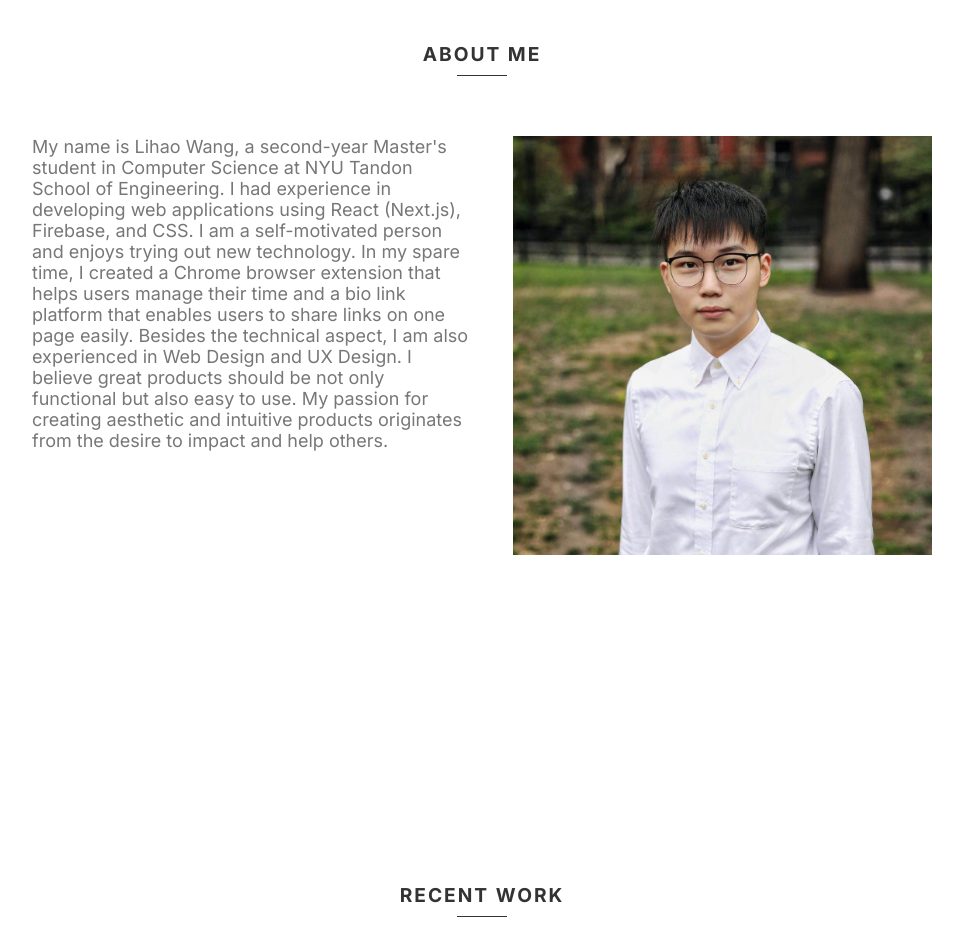
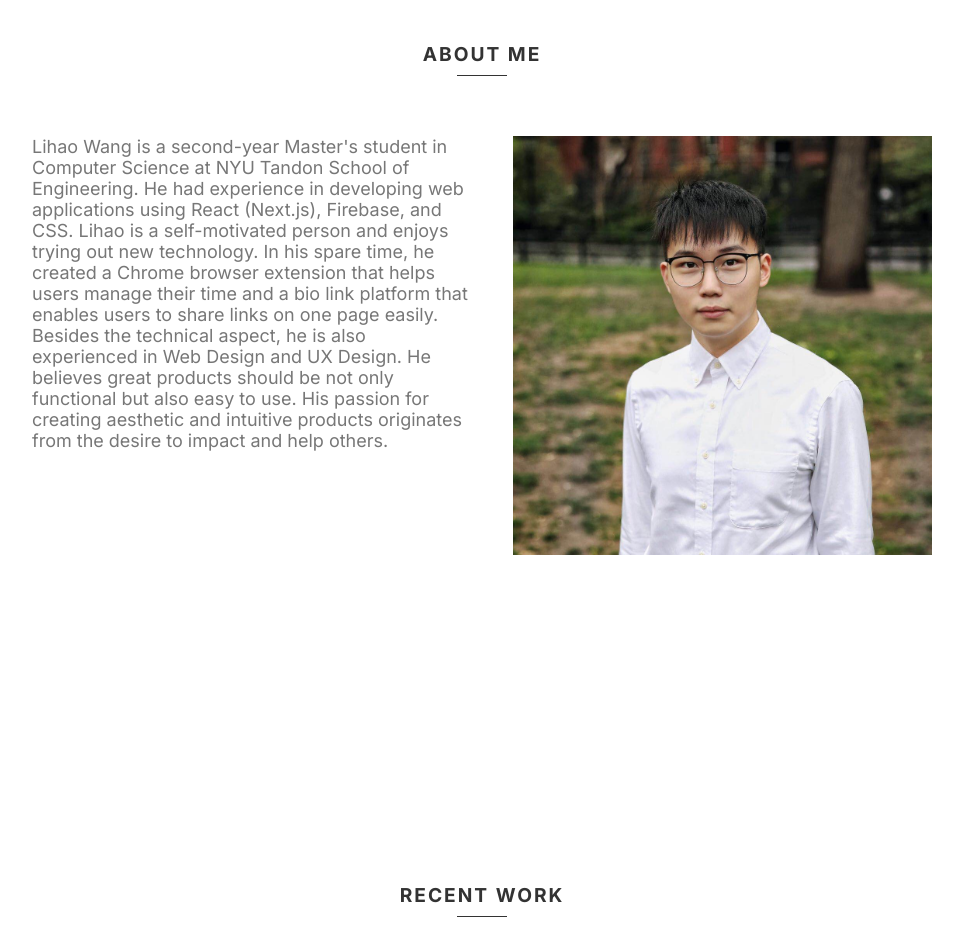
Before and after one commit to LihaoWang/portfolio-next, a Next.js app: page / in a window 1280 px wide. Shown: the part 940-1873 px from the top of the page, without its empty margins (308-1271 px from the left). Built offline with nearby package versions, Linux system fonts and the light colour scheme; no server answers.

Commit message:
updated intro

```diff
--- a/components/About.js
+++ b/components/About.js
@@ -9,17 +9,17 @@ function About() {
       <div className="content">
         <div className="textBox">
           <p className="about-text">
-            My name is Lihao Wang, a second-year Master's student in Computer
-            Science at NYU Tandon School of Engineering. I had experience in
-            developing web applications using React (Next.js), Firebase, and
-            CSS. I am a self-motivated person and enjoys trying out new
-            technology. In my spare time, I created a Chrome browser extension
-            that helps users manage their time and a bio link platform that
-            enables users to share links on one page easily. Besides the
-            technical aspect, I am also experienced in Web Design and UX Design.
-            I believe great products should be not only functional but also easy
-            to use. My passion for creating aesthetic and intuitive products
-            originates from the desire to impact and help others.
+            Lihao Wang is a second-year Master's student in Computer Science at
+            NYU Tandon School of Engineering. He had experience in developing
+            web applications using React (Next.js), Firebase, and CSS. Lihao is
+            a self-motivated person and enjoys trying out new technology. In his
+            spare time, he created a Chrome browser extension that helps users
+            manage their time and a bio link platform that enables users to
+            share links on one page easily. Besides the technical aspect, he is
+            also experienced in Web Design and UX Design. He believes great
+            products should be not only functional but also easy to use. His
+            passion for creating aesthetic and intuitive products originates
+            from the desire to impact and help others.
           </p>
         </div>
         <div style={{ maxWidth: "800px" }} className="imgBx">
```
